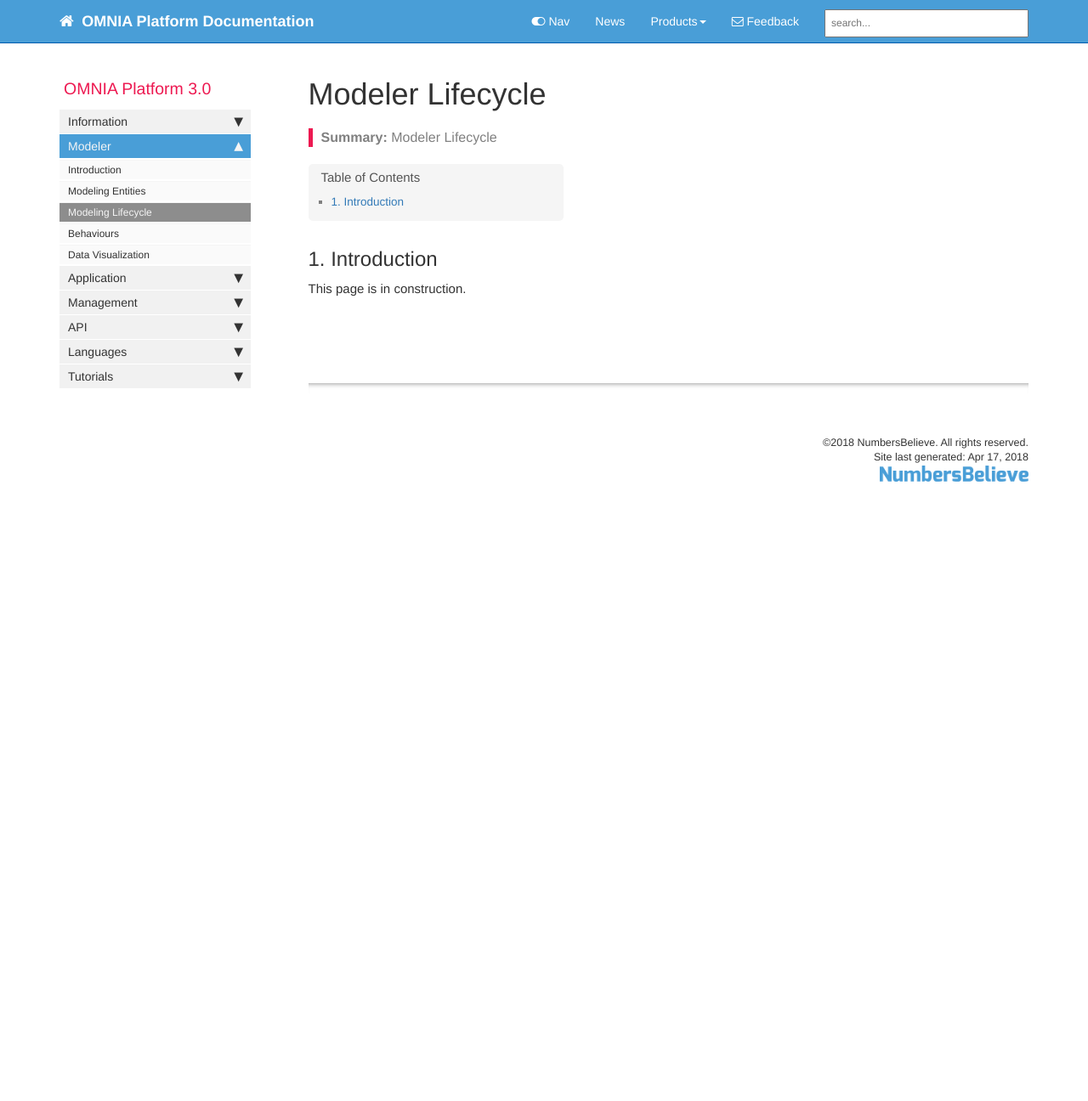
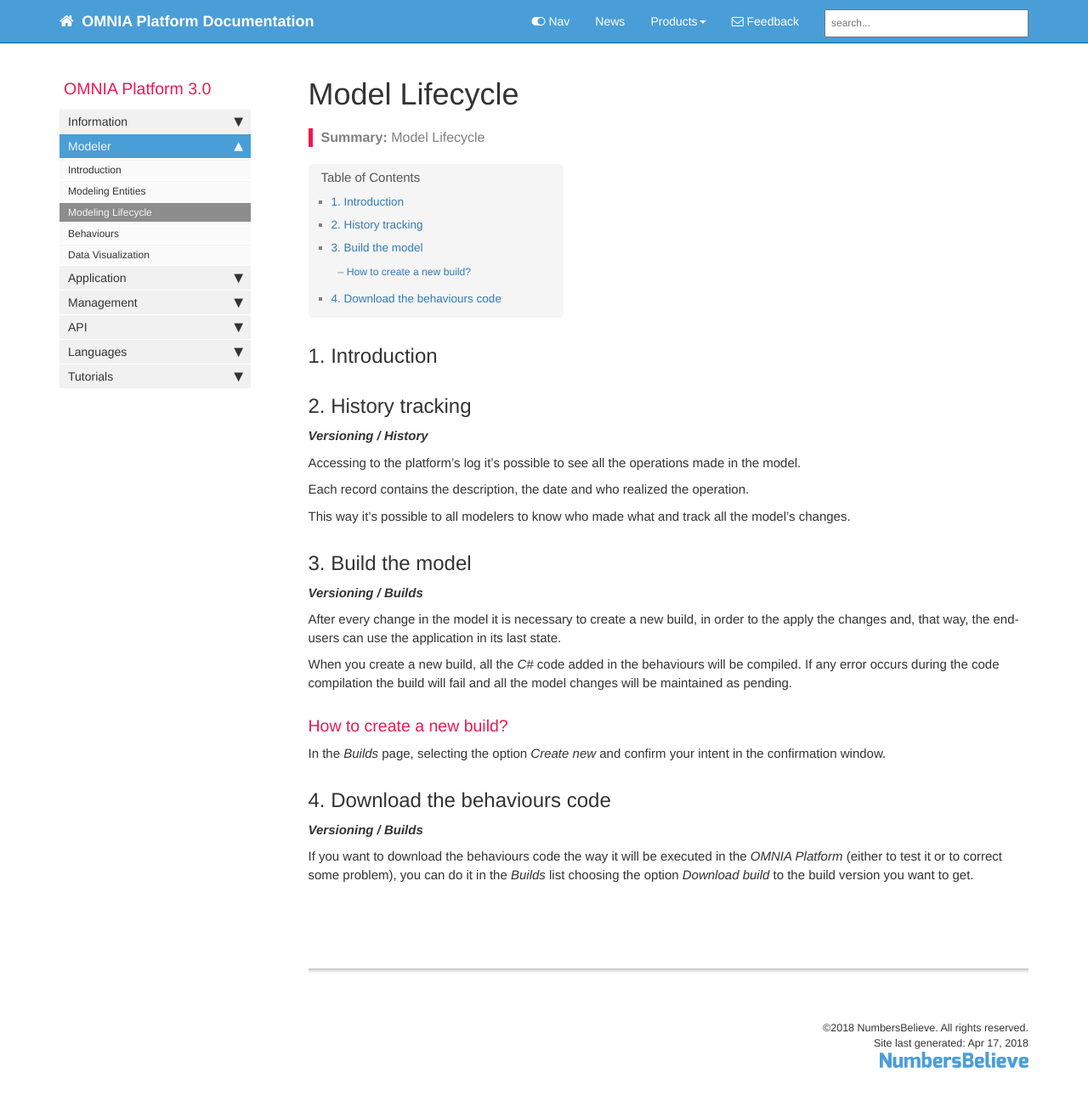
Before and after one commit to daniel8lopes/omnia3, a Jekyll site: the page built from docs/pages/omnia3/Modeler/omnia3_modeler_lifecycle.md, in a window 1280 px wide and 1317 px high. Shown: the top 1296 px of the window at 85% size. Built offline with Jekyll 4.4.1, drawn with Linux system fonts in a browser that asks for light colours; nearby versions of some CDN libraries; comment, search, counter and statistics services are not loaded.

Commit message:
Add lifecycle initial text

```diff
--- a/docs/pages/omnia3/Modeler/omnia3_modeler_lifecycle.md
+++ b/docs/pages/omnia3/Modeler/omnia3_modeler_lifecycle.md
@@ -1,13 +1,35 @@
 ---
-title: Modeler Lifecycle
+title: Model Lifecycle
 keywords: omnia3
-summary: "Modeler Lifecycle"
+summary: "Model Lifecycle"
 sidebar: omnia3_sidebar
 permalink: omnia3_modeler_lifecycle.html
 folder: omnia3
 ---
 
-
 ## 1. Introduction
 
-This page is in construction.
+## 2. History tracking
+__*Versioning / History*__
+
+Accessing to the platform's log it's possible to see all the operations made in the model.
+
+Each record contains the description, the date and who realized the operation.
+
+This way it's possible to all modelers to know who made what and track all the model's changes.
+
+## 3. Build the model
+__*Versioning / Builds*__
+
+After every change in the model it is necessary to create a new build, in order to the apply the changes and, that way, the end-users can use the application in its last state.
+
+When you create a new build, all the _C#_ code added in the behaviours will be compiled. If any error occurs during the code compilation the build will fail and all the model changes will be maintained as pending.
+
+
+### How to create a new build?
+In the _Builds_ page, selecting the option _Create new_ and confirm your intent in the confirmation window.
+
+## 4. Download the behaviours code
+__*Versioning / Builds*__
+
+If you want to download the behaviours code the way it will be executed in the _OMNIA Platform_ (either to test it or to correct some problem), you can do it in the _Builds_ list choosing the option _Download build_ to the build version you want to get.
```
